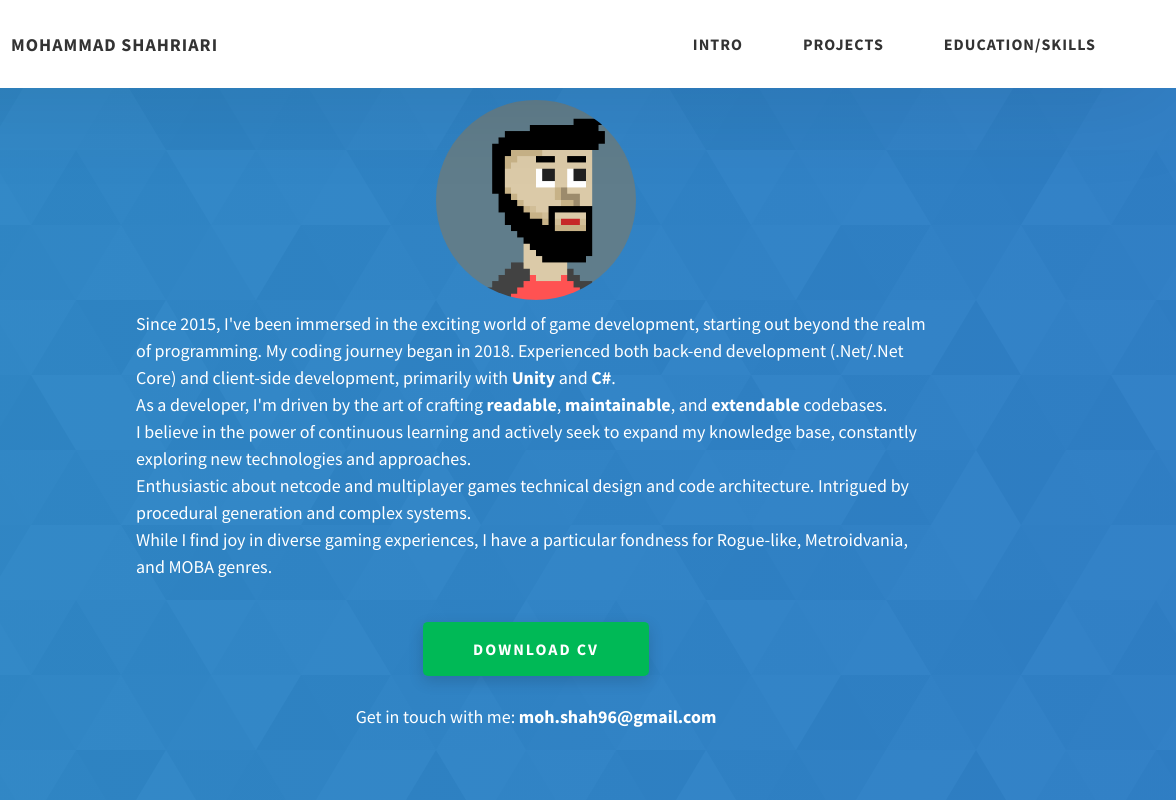
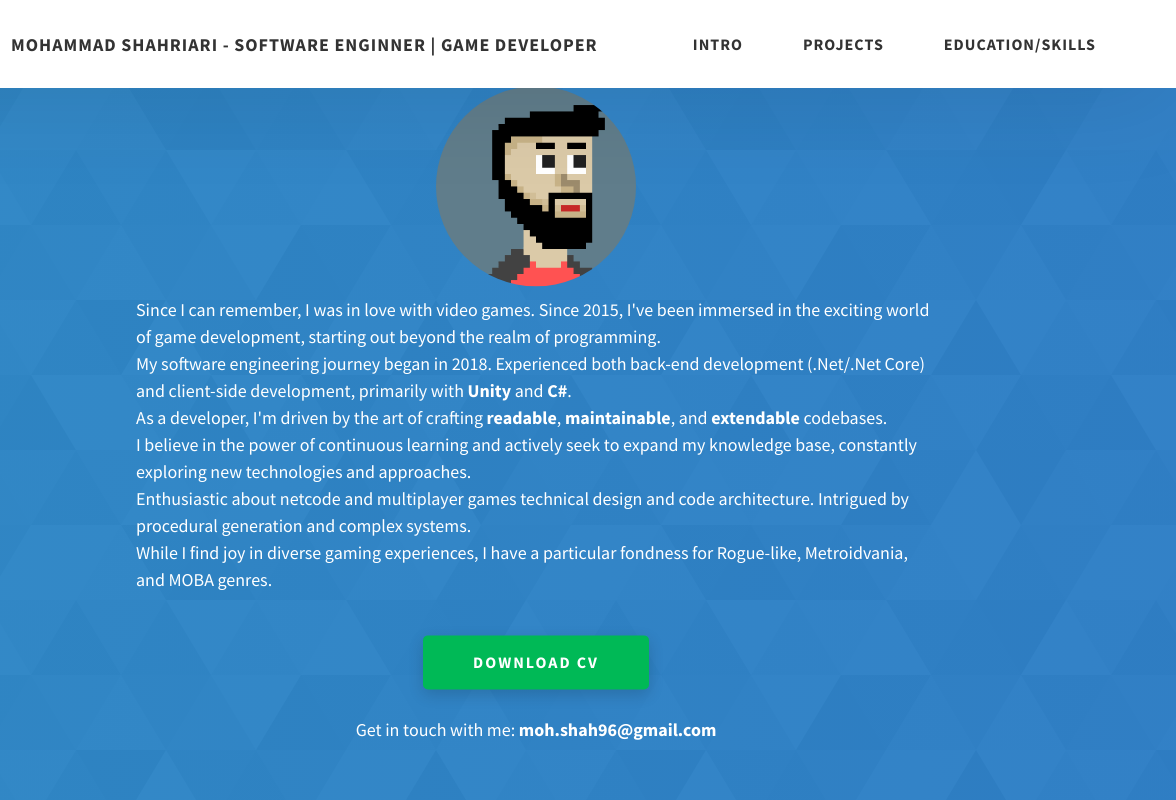
Before and after one commit to moh-shah/moh-shah.github.io, a website: page index.html in a window 1280 px wide. Shown: the top 800 px of the page, 104-1280 px from the left. Drawn offline with Linux system fonts and the light colour scheme.

Commit message:
updating CV adn first page intro

```diff
--- a/index.html
+++ b/index.html
@@ -28,7 +28,7 @@
               class="header__logo-img"
             />
           </div>
-          <span class="header__logo-sub">Mohammad Shahriari</span>
+          <span class="header__logo-sub">Mohammad Shahriari - Software Enginner | Game Developer</span>
         </div>
         <div class="header__main">
           <ul class="header__links">
@@ -80,8 +80,8 @@
             <img src="./assets/png/mohammad.jpg" class = "projects__intro-img" width="200" height="200" alt= "Software Screenshot" loading="lazy" id="intro" />
             <br>
             <p class="paragraph_1">
-              Since 2015, I've been immersed in the exciting world of game development, starting out beyond the realm of programming.
-              My coding journey began in 2018. Experienced both back-end development (.Net/.Net Core) and client-side development, primarily with <b>Unity</b> and <b>C#</b>.<br>
+              Since I can remember, I was in love with video games. Since 2015, I've been immersed in the exciting world of game development, starting out beyond the realm of programming.<br>
+              My software engineering journey began in 2018. Experienced both back-end development (.Net/.Net Core) and client-side development, primarily with <b>Unity</b> and <b>C#</b>.<br>
               As a developer, I'm driven by the art of crafting <b>readable</b>, <b>maintainable</b>, and <b>extendable</b> codebases.<br>
               I believe in the power of continuous learning and actively seek to expand my knowledge base, constantly exploring new technologies and approaches.<br>
               Enthusiastic about netcode and multiplayer games technical design and code architecture. Intrigued by procedural generation and complex systems.<br>
```
Also changed, not shown: 1 other file.
